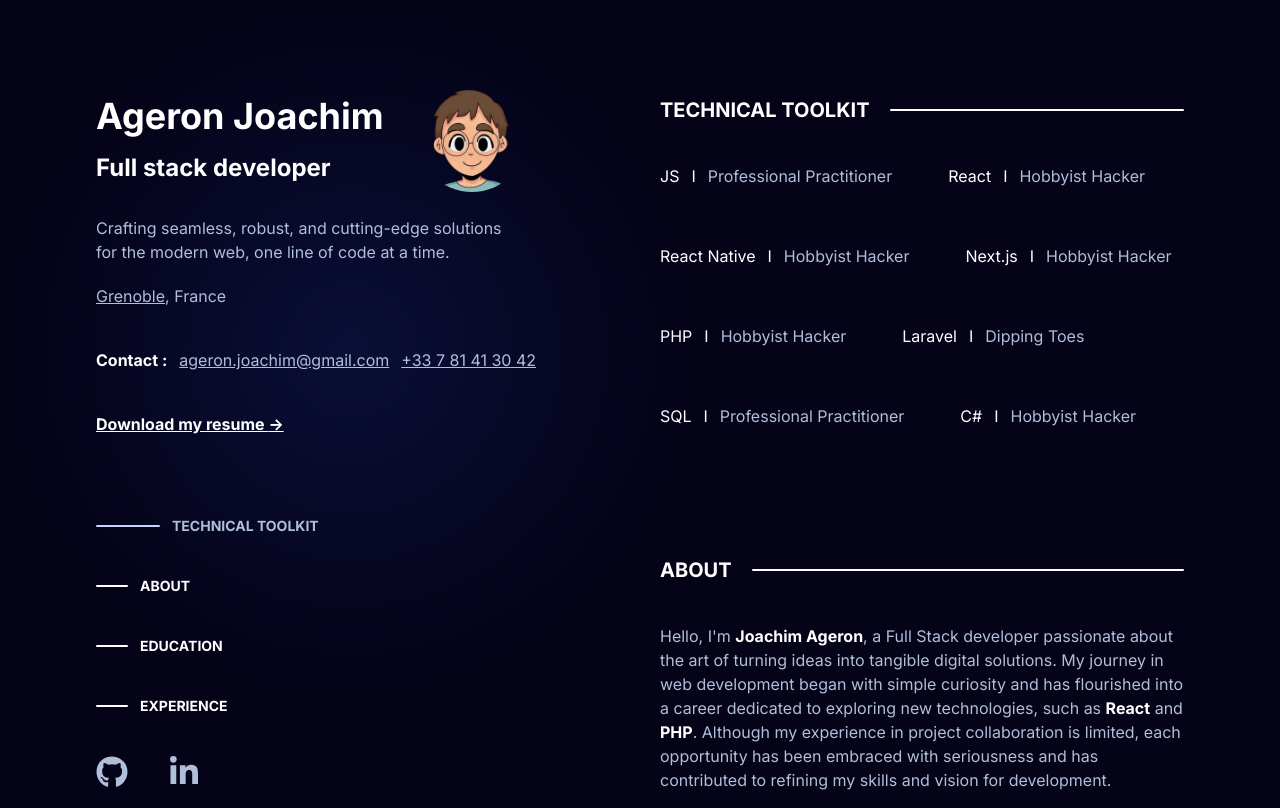
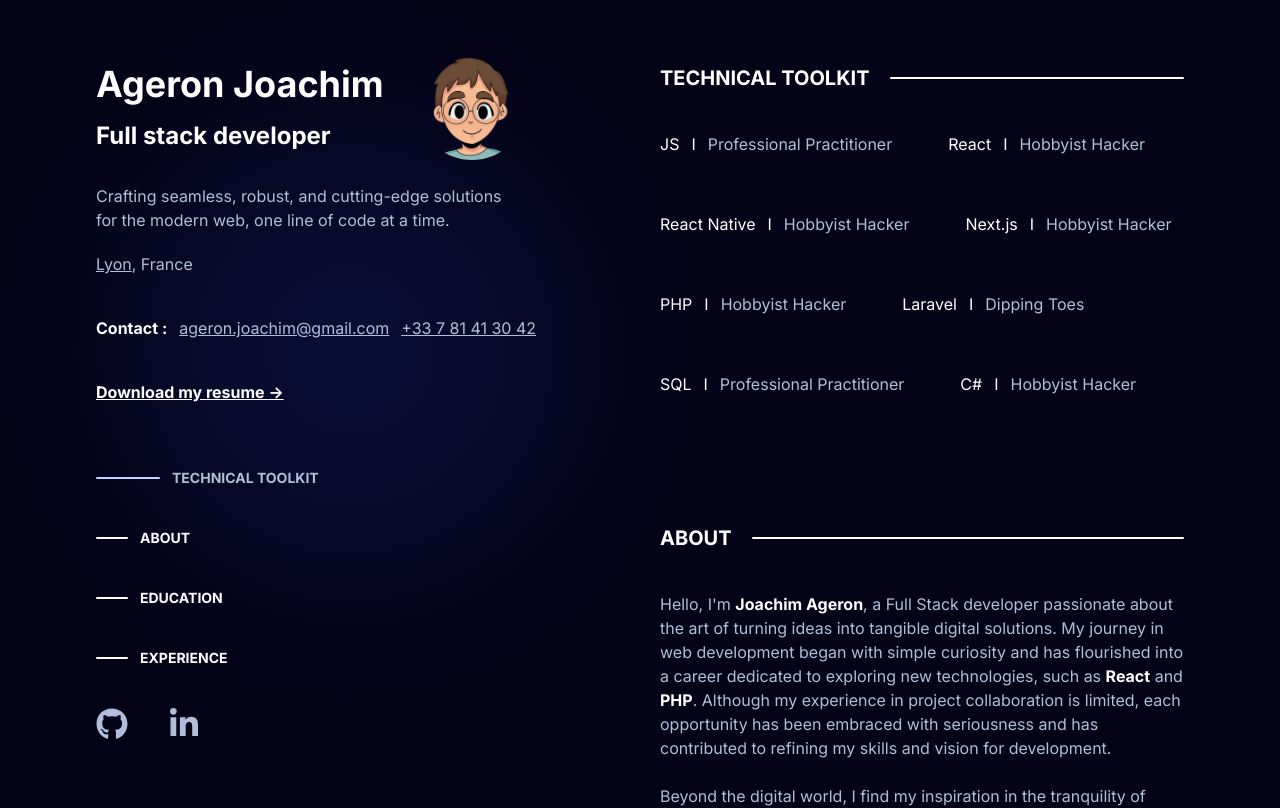
Before and after one commit to joachimageron/site-portfolio, a Next.js app: page / in a window 1280 px wide. Shown: the top 808 px of the page. Built offline with nearby package versions, Linux system fonts and the light colour scheme.

Commit message:
update main spacing and current positions

```diff
--- a/app/page.tsx
+++ b/app/page.tsx
@@ -33,7 +33,7 @@ export default function Home() {
             className="z-10 justify-center bg-darkbg px-6 py-12 text-main-text flex flex-col items-center lg:flex-row lg:items-start lg:px-24 lg:py-0 lg:gap-10">
 
             <header
-               className="max-w-2xl w-full relative lg:sticky lg:top-0 lg:h-screen lg:py-24 lg:flex lg:flex-col lg:justify-between	">
+               className="max-w-2xl w-full relative lg:sticky lg:top-0 lg:h-screen lg:py-16 lg:flex lg:flex-col lg:justify-between	">
 
                <div>
                   <div className={'flex gap-8 mb-6'}>
@@ -53,8 +53,8 @@ export default function Home() {
                      for the modern web, one line of code at a time.
                   </p>
                   <p className={'mt-5'}>
-                     <a className={'underline'} href={'https://maps.app.goo.gl/3aAsoYNV3ppCiu6w7'}>
-                        Grenoble
+                     <a className={'underline'} href={'https://maps.app.goo.gl/MMUkjZXHrV4B5x4s6'}>
+                        Lyon
                      </a>, France
                   </p>
                   <div className={'flex flex-col lg:flex-row flex-wrap gap-3 pb-10 txt-sm mt-10'}>
@@ -66,7 +66,7 @@ export default function Home() {
                         <p className={'underline'}>+33 7 81 41 30 42</p>
                      </a>
                   </div>
-                  <div className={'mb-10 lg:mb-20'}>
+                  <div className={'mb-10 lg:mb-16'}>
                      <a href={'/CV JOACHIM AGERON.pdf'} target={'_blank'}>
                         <p className={'text-white underline font-bold'}>
                            Download my resume {'->'}
@@ -134,7 +134,7 @@ export default function Home() {
                </div>
             </header>
             <div className={'max-w-2xl lg:w-full'}>
-               <section id={'TECHNICAL TOOLKIT'} className={'pt-32 lg:pt-24'}>
+               <section id={'TECHNICAL TOOLKIT'} className={'pt-32 lg:pt-16'}>
                   <div className={'flex gap-5 mb-10'}>
                      <h2 className={'text-xl font-bold text-white text-nowrap'}>TECHNICAL TOOLKIT</h2>
                      <div className={'bg-white w-full h-0.5 rounded-full self-center'}/>
@@ -359,7 +359,7 @@ export default function Home() {
 
                   </div>
                </section>
-               <footer className={'mt-14 lg:my-32'}>
+               <footer className={'mt-14 lg:mt-32 lg:mb-16'}>
                   <p className={'text-sm'}>
                      Designed in <span className={'text-white font-bold'}>Figma</span>,
                      built with <span className={'text-white font-bold'}>Next.js</span> and <span
```
